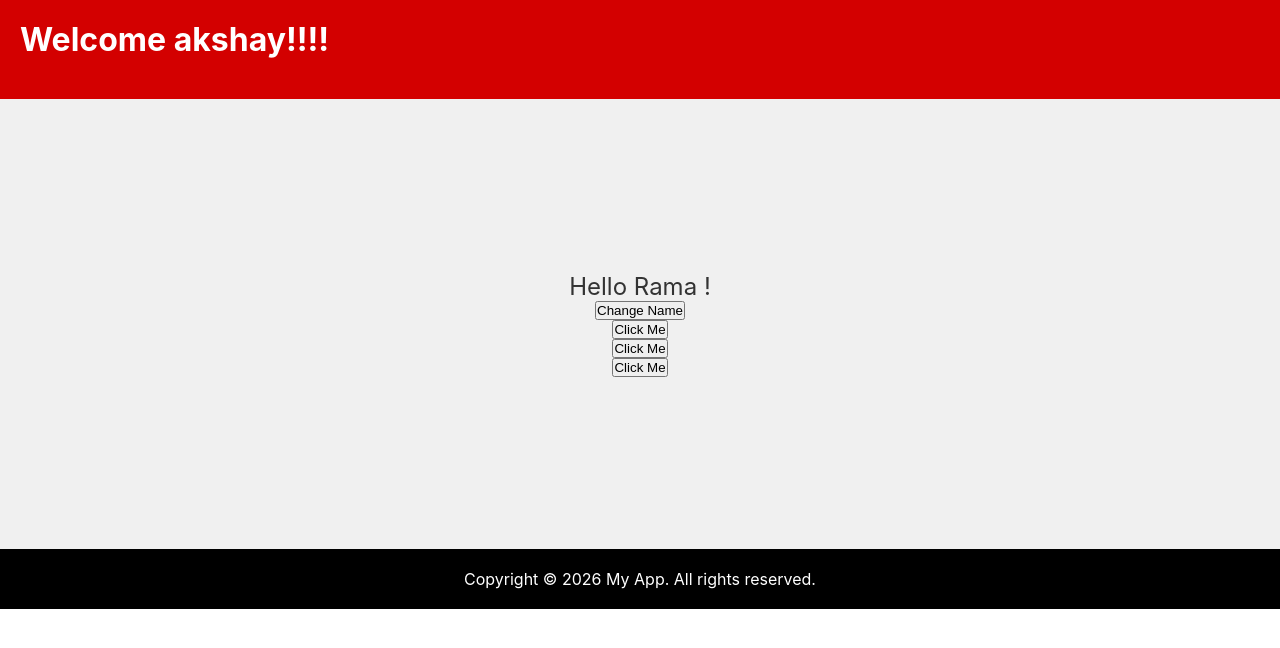
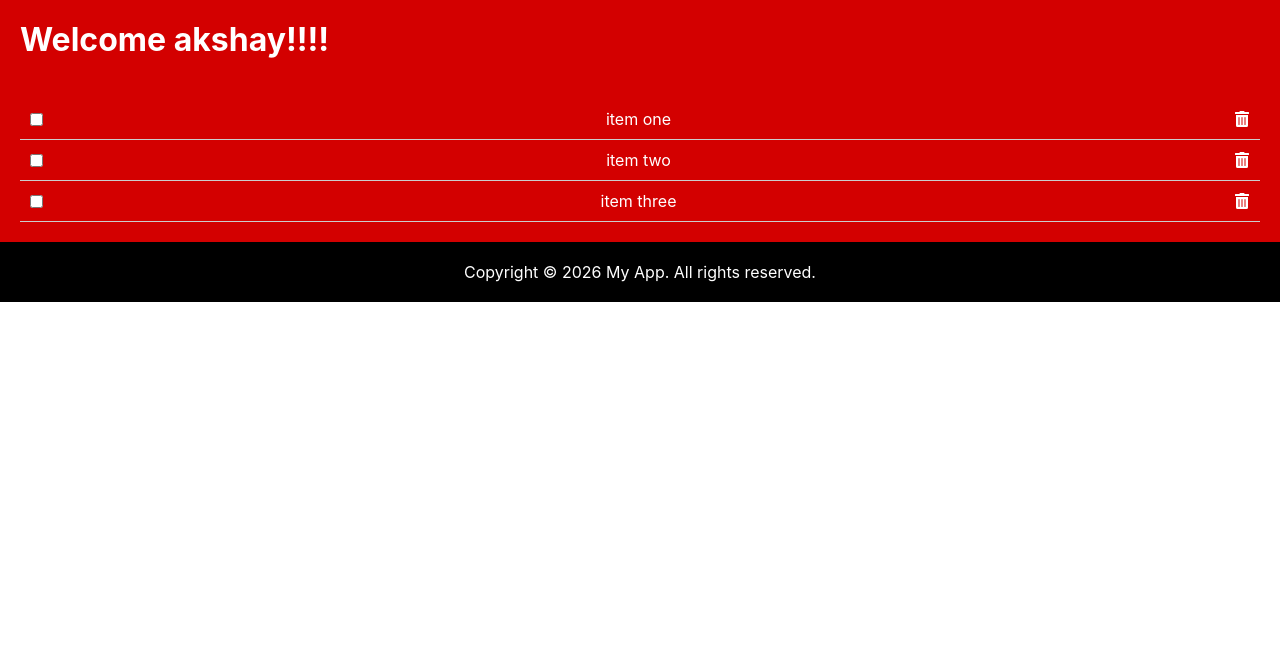
Before and after one commit to Adam-TechStudent/react-series, a React (Create React App) app: page / in a window 1280 px wide. Shown: the top 648 px of the page. Built offline with nearby package versions, Linux system fonts and the light colour scheme.

Commit message:
learned about list item and some onclick event and how to handle it

```diff
--- a/src/Content.js
+++ b/src/Content.js
@@ -1,39 +1,37 @@
 import { useState } from 'react';
+import { FaTrashAlt } from 'react-icons/fa';
 
 const Content = () => {
-    const [name, setName] = useState('Rama');
-    const [count, setCount] =useState(0);
+    const [items, setItems] = useState([
+        {
+            id: 1,
+            checked: false,
+            item: "item one"
+        },
 
-    const handleNameChange = () => {
-        const name = ['akshay', 'atul', 'arvind', 'panda', 'vighnesh'];
-        const randomName = Math.floor(Math.random() * name.length);
-        setName(name[randomName]);
+        {
+            id: 2,
+            checked: false,
+            item: "item two"
+        },
+
+        {
+            id: 3,
+            checked: false,
+            item: "item three"
+        }
+    ]);
+
+    const handleCheck = (id) => {
+        const listItems = items.map((item) => item.id === id ? { ...item,checked: !item.checked } : item);
+        setItems(listItems);
+        localStorage.setItem('shoppinglist', JSON.stringify(listItems));
     }
 
-    const handlestyle = {
-        display: 'flex',
-        flexDirection: 'column',
-        width: '100%',
-        textAlign: 'center',
-        fontSize: '24px',
-        marginTop: '20px',
-        height: '450px',
-        backgroundColor: '#f0f0f0',
-        color: '#333',
-        display: 'flex',
-        justifyContent: 'center',
-        alignItems: 'center'
-    }
-
-    const handleClick = () => {
-        setCount(count + 1);
-        console.log(count);
-    }
-    const handleClick2 = (name) => {
-        alert(`Button Clicked, Hello ${name}`);
-    }
-    const handleClick3 = (e) => {
-        console.log(e.target.innerText);
+    const handleDelete = (id) => {
+        const listItems = items.filter((item) => item.id !== id);
+        setItems(listItems);
+        localStorage.setItem('shoppinglist', JSON.stringify(listItems));
     }
 
 
@@ -41,14 +39,30 @@
 
     return (
         <main>
-            <p onDoubleClick = {handleClick} style={handlestyle}>
-                Hello {name} !
-                <button onClick={(handleNameChange)}>Change Name</button>
-                <button onClick={(handleClick)}>Click Me</button>
-                <button onClick={() => handleClick2(handleNameChange())}>Click Me</button>
-                <button onClick={(e) => handleClick3(e)}>Click Me</button>
-            </p>
-
+            {items.length ? (
+            <ul>
+                {items.map((item) => (
+                    <li className='item' key={item.key}>
+                        <input
+                            type='checkbox'
+                            checked = {item.checked}
+                            onChange={() => handleCheck(item.id)}
+                        />
+                        <label
+                            style={(item.checked) ? { textDecoration: 'line-through' } : null}
+                            onDoubleClick={() => handleCheck(item.id)}
+                        >{item.item}</label>
+                        <FaTrashAlt
+                            role='button'
+                            tabIndex='0'
+                            onClick={() => handleDelete(item.id)}
+                        />
+                    </li>
+                ))}
+            </ul>
+            ) : (
+                <p style={{ marginTop: '2rem' }}>Your list is empty.</p>
+            )}
         </main>
     )
 }
--- a/src/index.css
+++ b/src/index.css
@@ -31,6 +31,36 @@
 }
 
 
+main{
+  margin: '20px';
+  max-width: '400px';
+  width: '90%';
+  padding: 20px;
+}
+
+main ul li{
+  display: 'flex';
+  justify-content: 'space-between';
+  align-items: 'center';
+  padding: '10px';
+  border-bottom: '1px solid #ccc';
+}
+
+.item{
+  display: flex;
+  justify-content: space-between;
+  align-items: center;
+  padding: 10px;
+  border-bottom: 1px solid #ccc;
+}
+
+.item svg:focus,
+.item svg:hover{
+  color:rgb(55, 0, 255);
+  outline: none;
+}
+
+
 footer{
   background-color: rgb(0, 0, 0);
   color: #fff;
```
